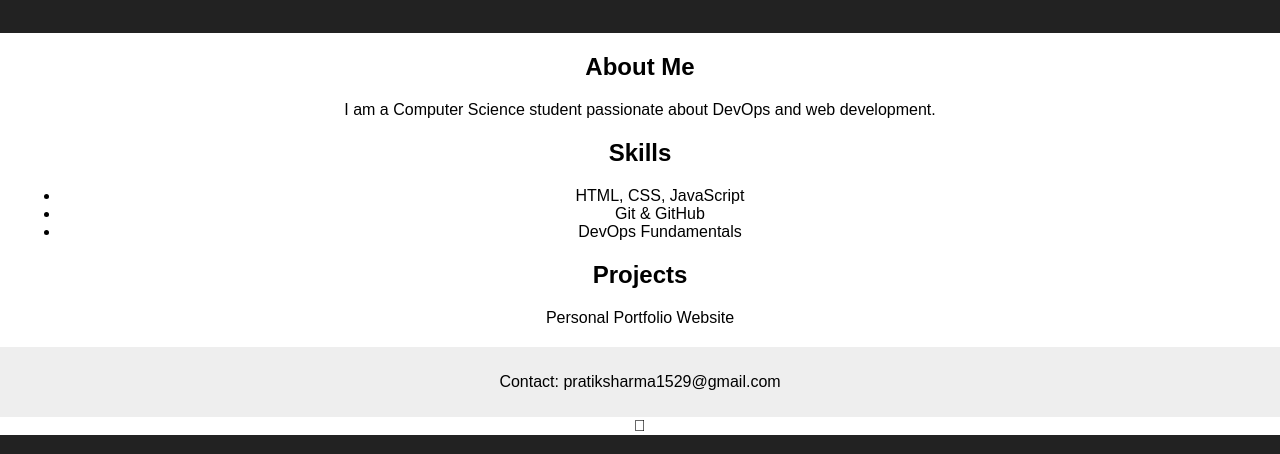
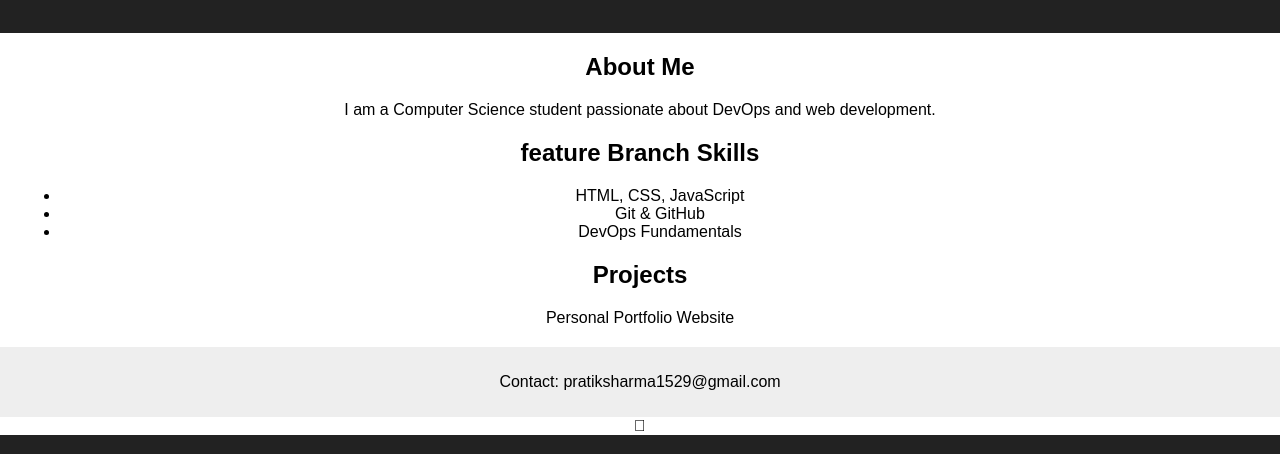
Before and after one commit to pratiksha290/PORTFOLIO, a plain HTML site: page index.html in a window 1280 px wide. Shown: the part 121-575 px from the top of the page. Drawn offline with Linux system fonts and the light colour scheme.

Commit message:
Updated skills heading in feature branch

```diff
--- a/index.html
+++ b/index.html
@@ -18,7 +18,7 @@
 </section>
 
 <section>
-  <h2>Skills</h2>
+  <h2> feature Branch Skills</h2>
   <ul>
     <li>HTML, CSS, JavaScript</li>
     <li>Git & GitHub</li>
```
